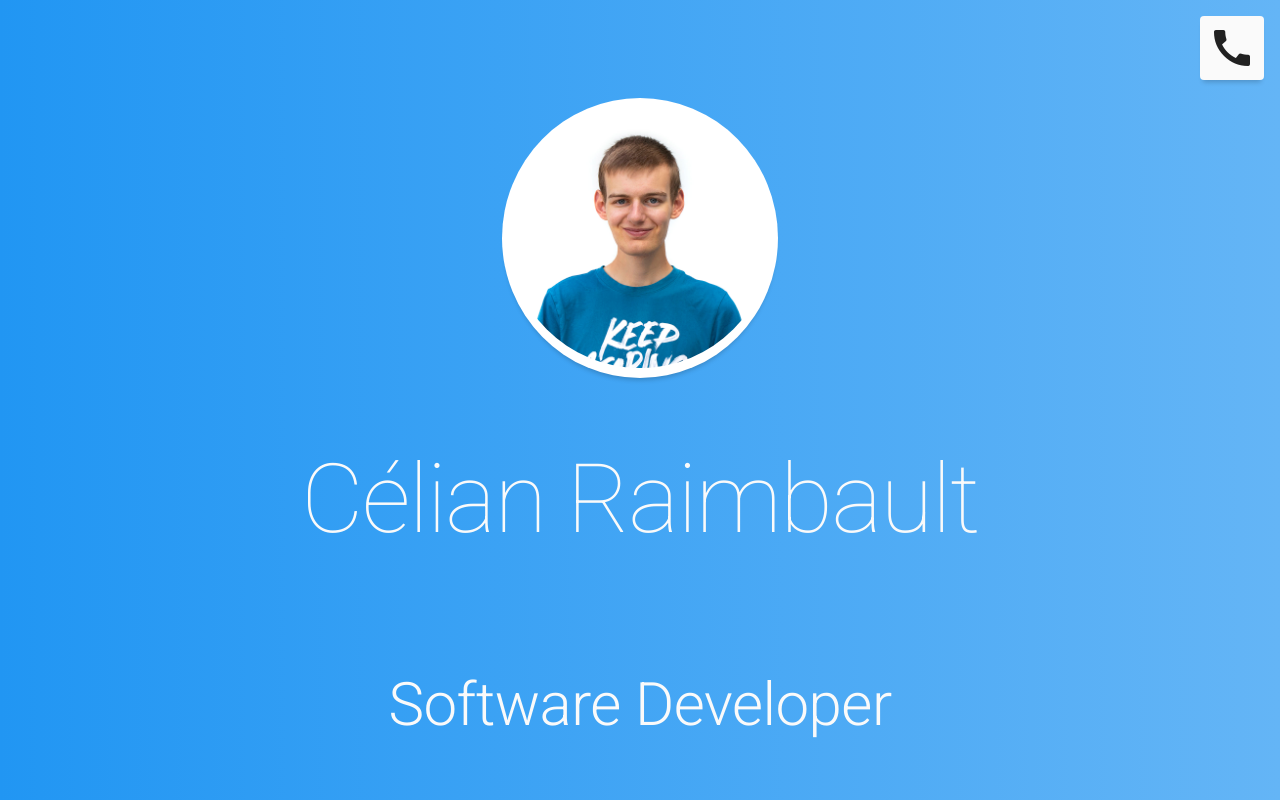
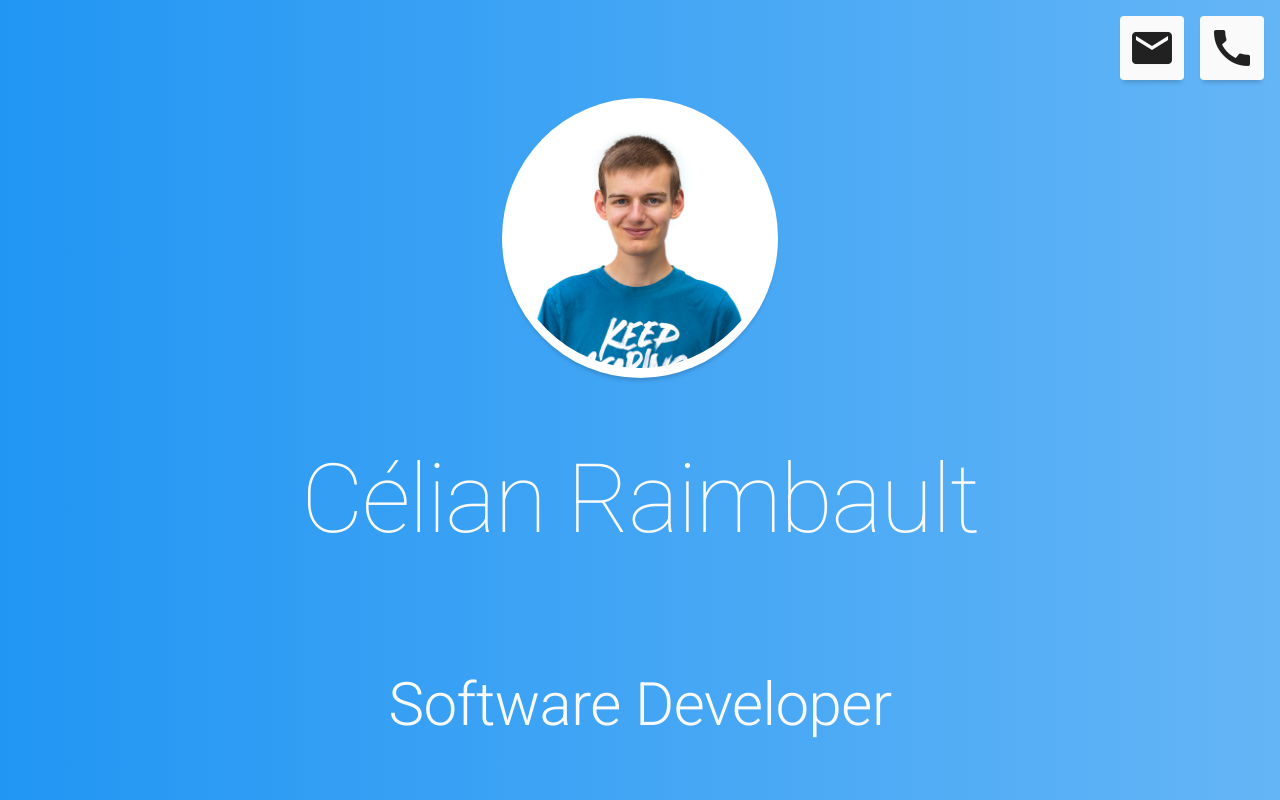
Before and after one commit to Cc618/Celian, a React (Create React App) app: page / in a window 1280 px wide. Built offline with nearby package versions, Linux system fonts and the light colour scheme.

Commit message:
Updated home icons (hint outside of the button)

```diff
--- a/src/common/colors.scss
+++ b/src/common/colors.scss
@@ -9,6 +9,10 @@ $grey: #EEEEEE;
 $white: #FAFAFA;
 // TODO : Verify grey[300] not grey[200]
 $black: #212121;
+$grey200: #EEEEEE;
+$grey300: #E0E0E0;
+$grey400: #BDBDBD;
+$grey500: #9E9E9E;
 
 .primary {
     background-color: $primary;
--- a/src/common/data.js
+++ b/src/common/data.js
@@ -4,9 +4,13 @@ let lang = "en";
 
 const fullData = {
     "en": {
+        "mail": "celian.pro.78@gmail.com",
+        "phone": "+33 (0)6 61 24 71 01",
         "job": "Software Developer",
     },
     "fr": {
+        "mail": "celian.pro.78@gmail.com",
+        "phone": "+33 (0)6 61 24 71 01",
         "job": "Développeur logiciel",
     },
 };
--- a/src/common/style.scss
+++ b/src/common/style.scss
@@ -13,8 +13,6 @@ body, html {
 
   scroll-behavior: smooth;
   overflow-x: hidden;
-  // TODO : Rm if using custom bar
-  overflow-y: hidden;
 
   font-family: 'Roboto', sans-serif;
   background-color: $white;
--- a/src/pages/Home.js
+++ b/src/pages/Home.js
@@ -6,13 +6,16 @@ import picture from '../res/picture.jpg';
 
 function IconButton(props) {
   return (
-    <button class="icon-card" onClick={props.onClick}>
-      <i class="material-icons">{props.icon}</i>
-      {/* <div class="hint"> */}
-      {/* TODO : Hint can be null */}
-        <p class="hint">{props.hint}</p>
-      {/* </div> */}
-    </button>
+    <div class="icon-button">
+      <button class="icon-card" onClick={props.onClick}>
+        <i class="material-icons idle">{props.icon}</i>
+        <i class="material-icons onhover">{props.iconHover}</i>
+        {/* <div class="hint"> */}
+        {/* TODO : Hint can be null */}
+        {/* </div> */}
+      </button>
+      <p class="hint">{props.hint}</p>
+    </div>
   );
 }
 
@@ -21,11 +24,14 @@ function Home(props) {
   return (
     <div className="Home">
       <header>
-          {/* TODO : Clicks + hints */}
-          {/* TODO : Github, Linkedin... + Make class */}
-          <IconButton icon="call" hint="06 06 06 06 06"
+          {/* TODO : Clicks */}
+          {/* TODO : Github, Linkedin... */}
+          <IconButton icon="call" hint={data.phone}
+            iconHover="content_copy"
             onClick={() => console.log("call")} />
-          {/* <IconButton icon="mail" onClick={() => console.log("mail")} /> */}
+          <IconButton icon="mail" hint={data.mail}
+            iconHover="content_copy"
+            onClick={() => console.log("mail")} />
       </header>
 
       <div class="content">
--- a/src/pages/Home.scss
+++ b/src/pages/Home.scss
@@ -22,6 +22,13 @@ header {
     flex-direction: row-reverse;
 }
 
+.icon-button {
+    display: flex;
+    flex-direction: column;
+    align-items: center;
+    justify-items: center;
+}
+
 .icon-card {
     @extend .card8;
     @extend .transition100;
@@ -29,7 +36,6 @@ header {
     text-decoration: none;
     border: none;
 
-    // border-radius: 50%;
     padding: 8px;
     margin: 8px;
 
@@ -45,33 +51,58 @@ header {
         font-size: 48px;
     }
 
-    .hint {
-        @extend .card16;
+    .idle {
+        @extend .transition200;
+    }
+
+    .onhover {
         @extend .transition200;
 
+        position: fixed;
+
         opacity: 0%;
-
-        position: fixed;
-        top: #{48 * 1.5}px;
-
-        text-align: center;
-        white-space: nowrap;
     }
 }
 
 .icon-card:hover {
     @extend .shadow16;
 
-    // TODO : Not hover when cursor on hint
-    .hint {
+    .idle {
+        opacity: 0%;
+    }
+
+    .onhover {
         opacity: 100%;
     }
+
+    background-color: $grey200;
 }
 
 .icon-card:active {
     @extend .shadow24;
 
-    background-color: $grey;
+    background-color: $grey300;
+}
+
+// Hint
+.icon-card + .hint {
+    @extend .card16;
+    @extend .transition200;
+
+    color: $black;
+
+    opacity: 0%;
+
+    border-radius: 8px;
+    position: fixed;
+    top: #{48 * 1.5}px;
+
+    text-align: center;
+    white-space: nowrap;
+}
+
+.icon-card:hover + .hint {
+    opacity: 100%;
 }
 
 // --- Content ---
```
